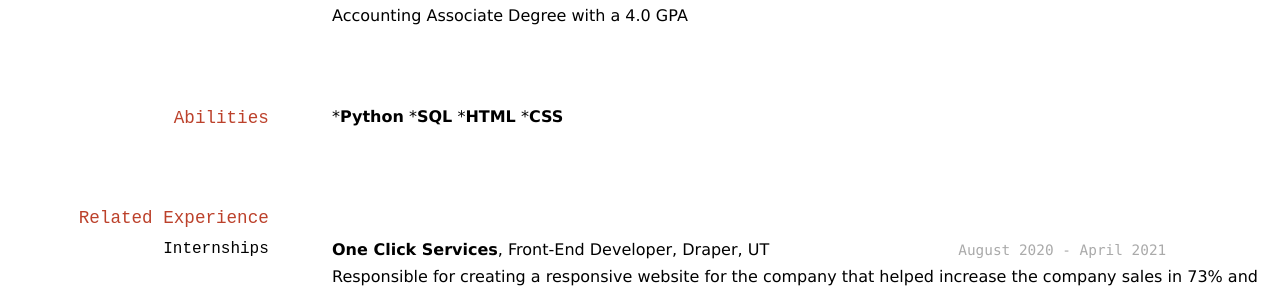
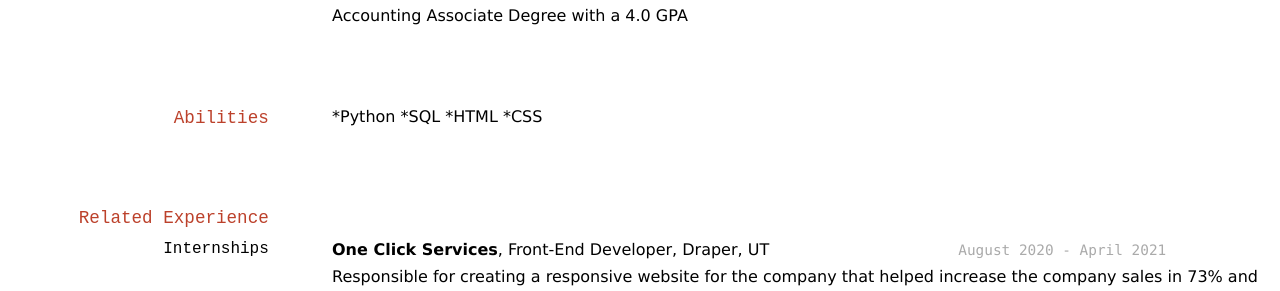
Before and after one commit to chrissoares26/chrissoares_resume, a Jekyll site: the page built from docs/index.md, in a window 1280 px wide. Shown: the part 327-618 px from the top of the page. Built offline with Jekyll 4.4.1, drawn with Linux system fonts in a browser that asks for light colours.

```diff
--- a/docs/index.md
+++ b/docs/index.md
@@ -27,10 +27,10 @@ __LDS Business College__, Salt Lake City, UT
 - Accounting Associate Degree with a 4.0 GPA
 
 ## Abilities
-*__Python__
-*__SQL__
-*__HTML__
-*__CSS__
+*Python
+*SQL
+*HTML
+*CSS
 
 
 ## Related Experience
```
